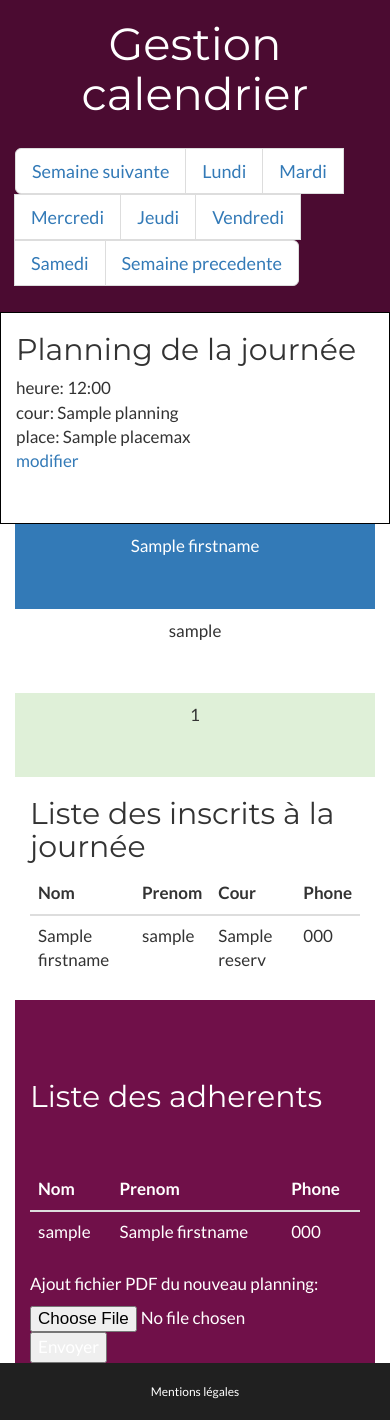
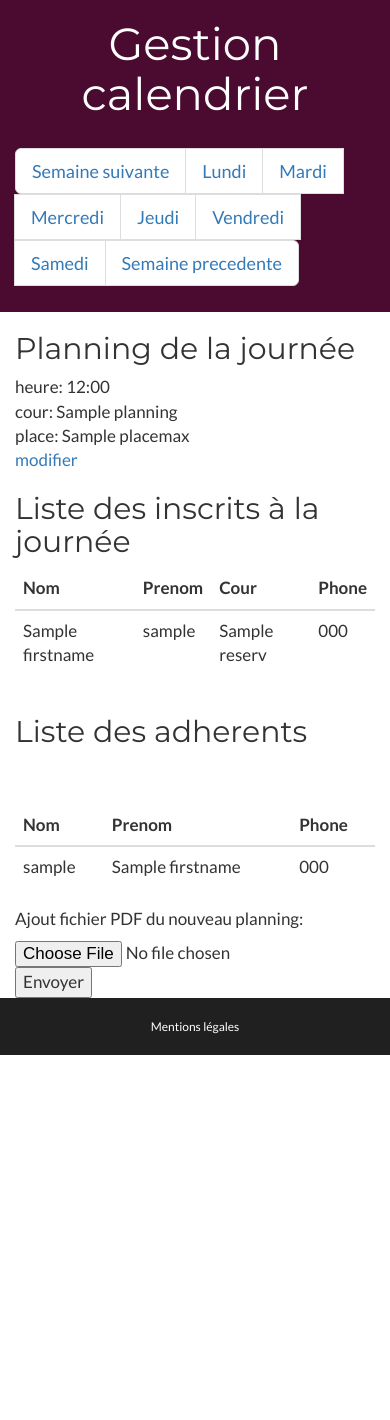
Before and after one commit to cyrilledubois/exaequo2, a PHP site: the page made by views/admin/index.admin.html.twig in a window 390 px wide. Shown: the part 356-1776 px from the top of the page. After the commit the page ends 1411 px from the top, so only its background shows below. Run offline with PHP 8.4, Linux system fonts and the light colour scheme; the template is opened without the code that fills it: most values are stand-ins (such as "Sample title", 1, 10 or a date in 2020); some libraries are stand-ins or nearby versions.

Commit message:
dghghgfhfghgfh

```diff
--- a/app/app.php
+++ b/app/app.php
@@ -22,7 +22,7 @@ $app->register(new SKoziel\Silex\PayPalRest\PayPalServiceProvider(), array(
         'logEnabled'=>false, //This parameter is optional, default = true
         'logdir'=>'logs', //This parameter is optional, default = ROOT/logs
         'currency'=>'EUR' //This parameter is optional, default = EUR
-
+)));
 //On enregistre le service dbal
 $app->register(new Silex\Provider\DoctrineServiceProvider());
 
--- a/src/Domain/User.php
+++ b/src/Domain/User.php
@@ -241,6 +241,7 @@ class User implements UserInterface
 
     public function setLastname($lastname) {
         $this->lastname = $lastname;
+    }
 
     public function getUserId(){
         return $this->userid;
--- a/views/admin/index.admin.html.twig
+++ b/views/admin/index.admin.html.twig
@@ -50,12 +50,6 @@
         </div>
           {% endfor %}
       </div>
-      <div class="col-md-6">
-        {% for inscrit in reservation %}
-        <div id="planning" class="col-md-1 bg-primary text-white">{{ inscrit.firstname }}</div>
-        <div id="planning" class="col-md-2 bg-secondary text-white">{{ inscrit.username }}</div>
-        <div id="planning" class="col-md-3 bg-success text-white">{{ inscrit.cours_id }}</div>
-        {% endfor %}
 
     {# UTILISATEUR AYANT RESERVER #}
     <div class="col-md-6">
--- a/web/css/styles.css
+++ b/web/css/styles.css
@@ -16,20 +16,21 @@ a .surlignement {
  padding-bottom: 3rem;
 }
 
-#planningadmin{
-background: rgb(112, 16, 73);
-color: white;
-padding-top: 6rem;
+#headuser{
+ margin-bottom: 0rem;
+}
+#uluser{
+ list-style-type: none;
+ text-align: center;
 }
 
-#bla{
-  border: 0.1rem solid black;
-  padding-bottom: 5rem;
+#uluser>li>a{
+ margin: 2rem;
+ padding: 2rem;
+ margin-left: 2rem;
+ color: white;
 }
 
-#headadmin{
-  margin-bottom: 0rem;
-}
 .connecté {
   color: red;
   position: absolute;
@@ -101,7 +90,7 @@ top: 5px;
   margin-bottom: 2rem;
 }
 
-#pagination{ /*admin aussi*/
+#pagination{
   text-align: center;
   background: rgb(75, 11, 49);
 }
```
Also changed, not shown: other parts of web/css/styles.css (+70 -31 lines), views/tarifs.html.twig (+5 -19 lines).
